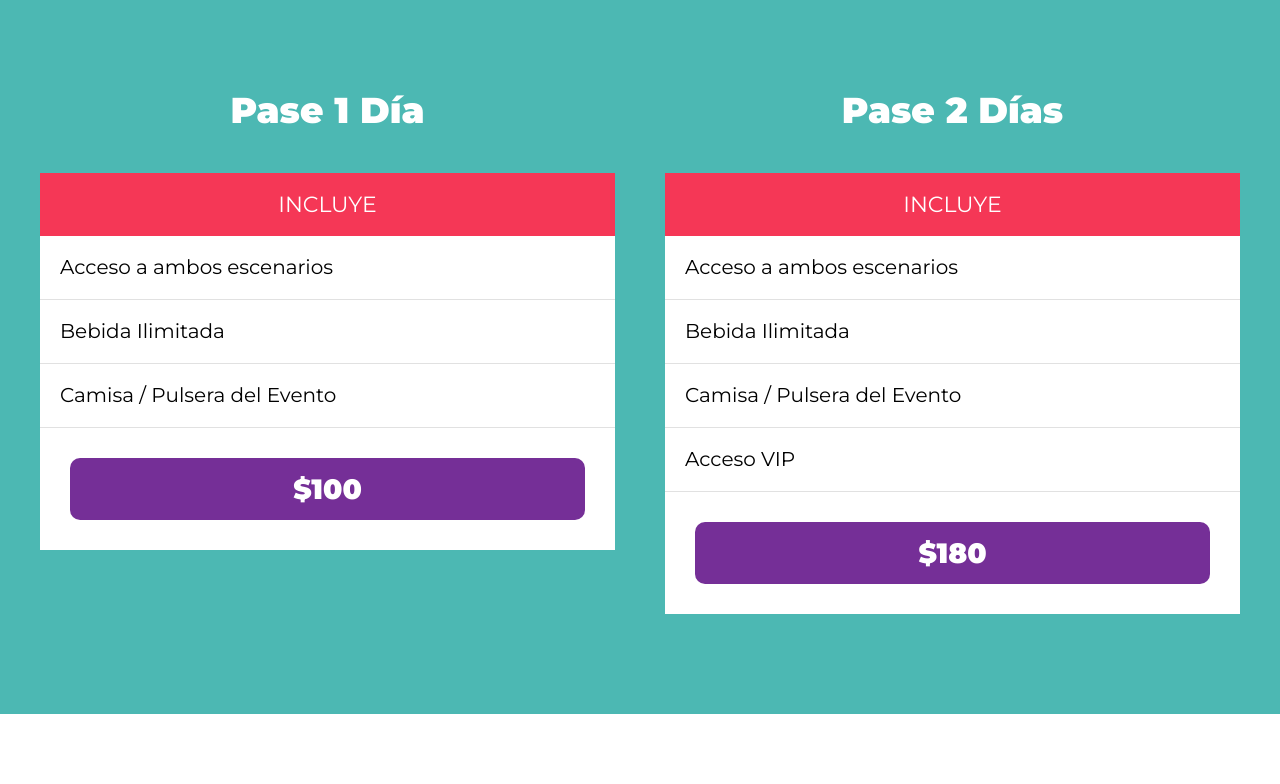
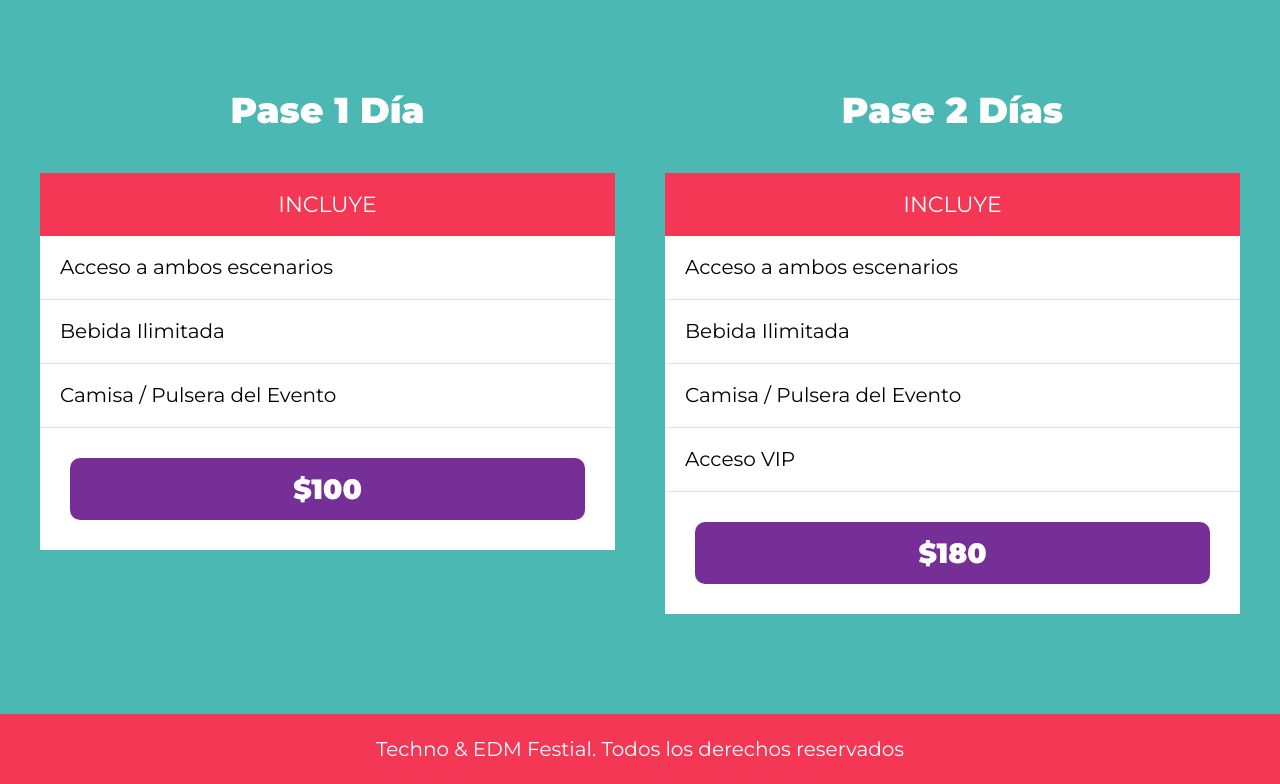
Before and after one commit to Erebuxs/FestivalDeMusica, a website: page index.html in a window 1280 px wide. Shown: the part 3106-3890 px from the top of the page. Before the commit the page ends 3820 px from the top, so only its background shows below. Drawn offline with Linux system fonts and the light colour scheme.

Commit message:
working with footer

```diff
--- a/gulpfile.js
+++ b/gulpfile.js
@@ -5,9 +5,9 @@ import * as dartDass from 'sass'
 const sass = gulpSass(dartDass)
 
 export function css ( done ) {
-    src('src/scss/app.scss')
+    src('src/scss/app.scss', {sourcemaps: true})
         .pipe(sass().on('error', sass.logError))
-        .pipe(dest('build/css'))
+        .pipe(dest('build/css', {sourcemaps: true}))
     done()
 }
 
--- a/index.html
+++ b/index.html
@@ -202,5 +202,9 @@
         </div>
     </section>
 
+    <footer class="footer">
+        <p>Techno & EDM Festial. Todos los derechos reservados</p>
+    </footer>
+
 </body>
 </html>
--- /dev/null
+++ b/src/scss/layout/_footer.scss
@@ -0,0 +1,13 @@
+@use 'base/variables' as v;
+
+.footer {
+    background-color: v.$rosa;
+    padding: 2rem 0;
+
+    p {
+        margin: 0;
+        color: v.$blanco;
+        text-align: center;
+
+    }
+}
--- a/src/scss/layout/_index.scss
+++ b/src/scss/layout/_index.scss
@@ -3,3 +3,4 @@
 @forward 'festival';
 @forward 'lineup';
 @forward 'boletos';
+@forward 'footer'
```
Also changed, not shown: build/css/app.css.
